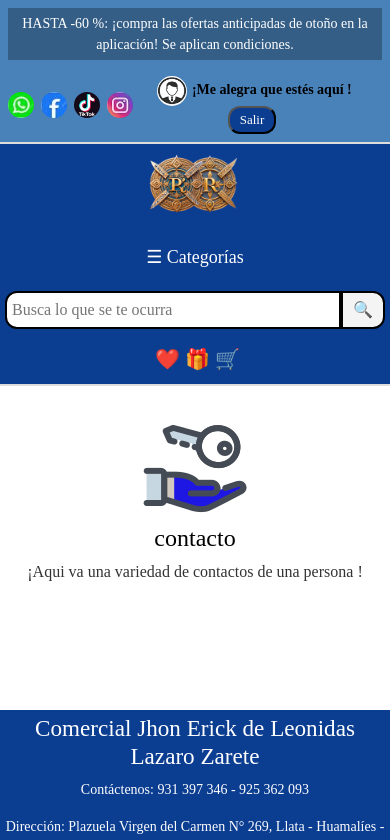
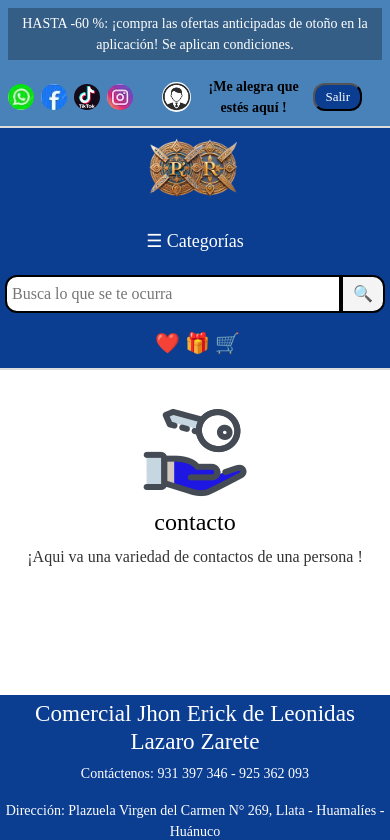
Before and after one commit to abdiel-ruben/proyecto-picon, a React (Vite) app: page /contacto-contacto in a window 390 px wide. Shown: the top 840 px of the page. Built offline with nearby package versions, Linux system fonts and the light colour scheme; no server answers.

Commit message:
se modifico en home.css

```diff
--- a/src/home.css
+++ b/src/home.css
@@ -189,12 +189,16 @@
     align-items: center;
     margin-right: 20px;
 }
-
+.usuario-ingresado {
+    text-align: left;
+    display: flex;
+    align-items: center;
+}
 .user-icon {
     width: 40px;
     height: 40px;
-    margin-left: 60%;
-    margin-right: 10px;
+    margin-left: 180%;
+    margin-right: 5px;
     border-radius: 50%;
 }
 
@@ -206,8 +210,8 @@
     padding-top: 4px;
     padding-bottom: 4px;
     border-radius: 12px;
-    margin-left: 8px;
     font-size: 18px;
+    margin-left: 10px;
 }
 
 .btnsalir:hover {
@@ -360,7 +364,7 @@
     }
 
     .logo:hover {
-        transform: scale(2.2, 2.2); /* Escala la imagen solo en las direcciones izquierda, arriba y abajo */
+        transform: scale(2.5, 2.5); /* Escala la imagen solo en las direcciones izquierda, arriba y abajo */
     }
 
     .menu-container {
@@ -397,10 +401,13 @@
         font-size: 20px;
         margin-left: 5px;
     }
+    .usuario-ingresado {
+        text-align: center;
+    }
     .user-icon {
         width: 30px;
         height: 30px;
-        margin-left: 3%;
+        margin-left: 10%;
         margin-right: 5px;
         border-radius: 50%;
     }
```
